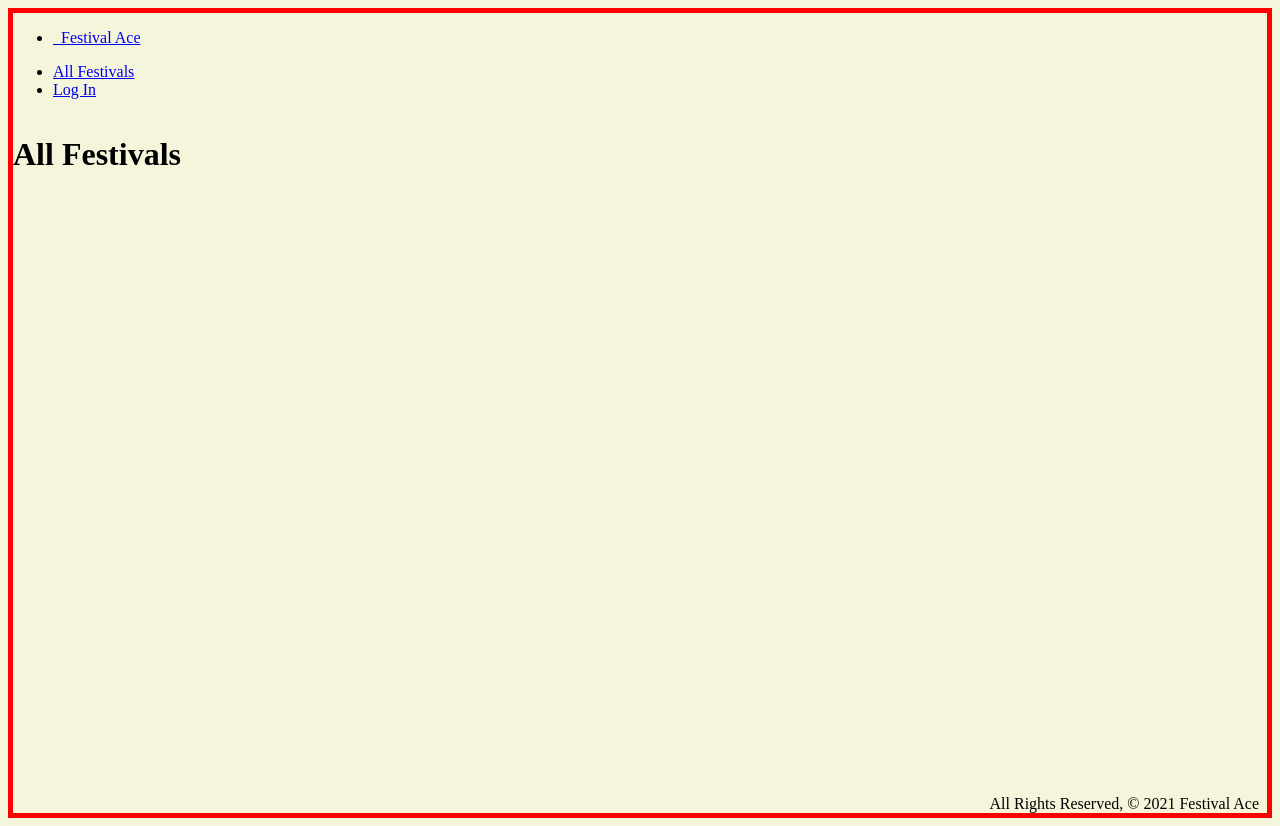
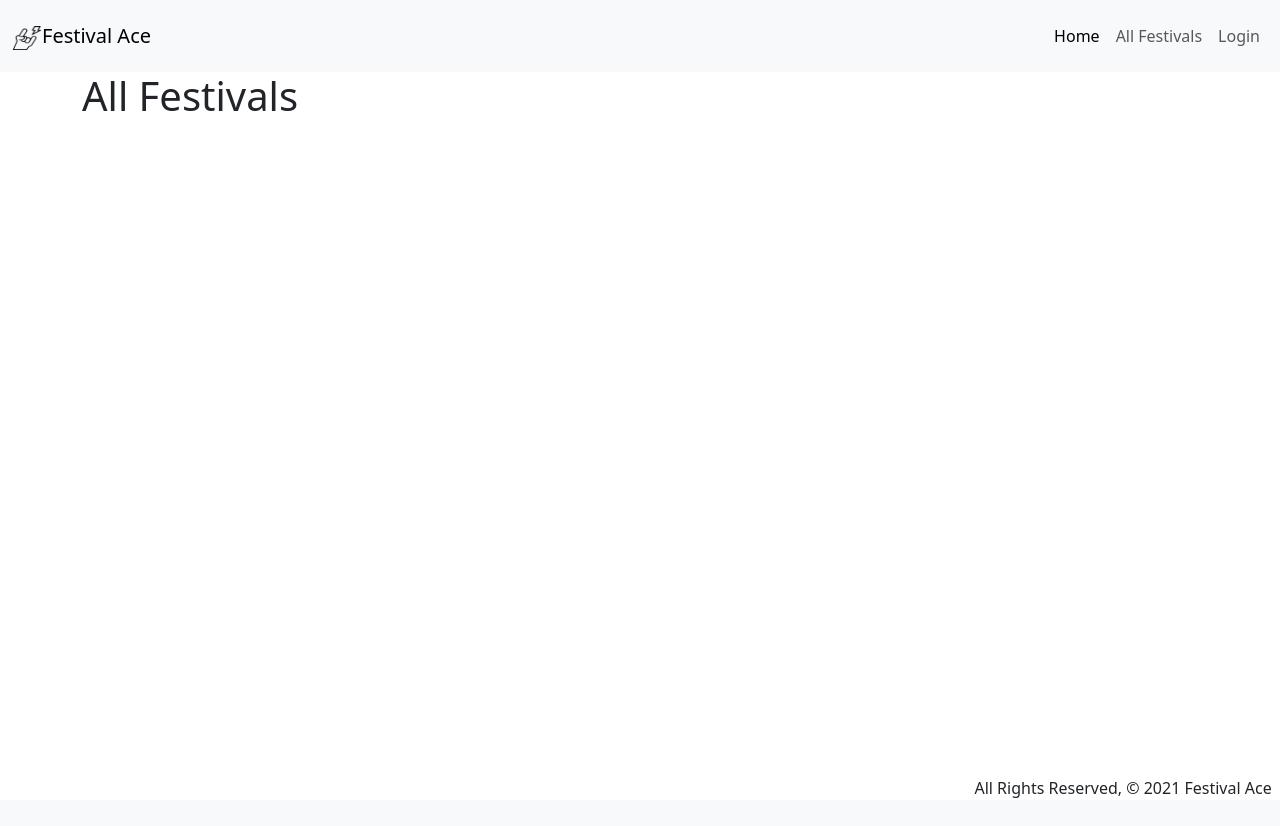
Before and after one commit to nprati01/P3_Festival_Ace, a Django app: page /festivals/ in a window 1280 px wide. After the commit the page ends 798 px from the top, so only its background shows below. Run offline with Django 4.2, Linux system fonts and the light colour scheme; data that the repository does not hold is empty.

Commit message:
add styling

```diff
--- a/main_app/static/css/style.css
+++ b/main_app/static/css/style.css
@@ -3,21 +3,14 @@ body {
     display: flex;
     min-height: 100vh;
     flex-direction: column;
-    background-color: beige;
-    border: red 5px solid;
-  }
-  .card-content{
-    border: red 5px solid;
+    background-color: white;
 
   }
-  .card{
-    display: flex;
-    display: table-row;
-    padding:10px;
-    margin:30px;
-    border: red 5px solid;
 
-  }
+
+
+
+
   main {
     flex: 1 0 auto;
   }
--- a/main_app/templates/base.html
+++ b/main_app/templates/base.html
@@ -3,32 +3,47 @@
 <html lang="en">
 <head>
   <meta charset="UTF-8">
-  <meta name="viewport" content="width=device-width, initial-scale=1.0">
+  <meta name="viewport" content="width=device-width, initial-scale=1.">
   <meta http-equiv="X-UA-Compatible" content="ie=edge">
   <title>Festival Ace</title>
+  <link href="https://cdn.jsdelivr.net/npm/bootstrap@5.3.0-alpha3/dist/css/bootstrap.min.css" rel="stylesheet" integrity="sha384-KK94CHFLLe+nY2dmCWGMq91rCGa5gtU4mk92HdvYe+M/SXH301p5ILy+dN9+nJOZ" crossorigin="anonymous">
+  <script src="https://cdn.jsdelivr.net/npm/bootstrap@5.3.0-alpha3/dist/js/bootstrap.bundle.min.js" integrity="sha384-ENjdO4Dr2bkBIFxQpeoTz1HIcje39Wm4jDKdf19U8gI4ddQ3GYNS7NTKfAdVQSZe" crossorigin="anonymous"></script>
+
   <link rel="stylesheet" type="text/css" href="{% static 'css/style.css' %}">
 </head>
 <body>
-  <header class="navbar-fixed">
-    <nav>
-      <div class="nav-wrapper">
-        <ul>
-          <li><a href="{% url 'home' %}" class="left brand-logo">&nbsp;&nbsp;Festival Ace</a></li>
-        </ul>
+    <nav class="navbar navbar-expand-md py-3 bg-body-tertiary">
+        <div class="container-fluid">
+          <button class="navbar-toggler" type="button" data-bs-toggle="collapse" data-bs-target="#navbarTogglerDemo01" aria-controls="navbarTogglerDemo01" aria-expanded="false" aria-label="Toggle navigation">
+            <span class="navbar-toggler-icon"></span>
+          </button>
+          <div class="collapse navbar-collapse" id="navbarTogglerDemo01">
+            <a class="navbar-brand" href="{% url 'index' %}"><img src="{% static 'main_app/logo.png' %}" width="30" height="24">Festival Ace</a>
+            <ul class="navbar-nav ms-auto mb-2 mb-lg-0">
+              <li class="nav-item">
+                <a class="nav-link active" aria-current="page" href="{% url 'home' %}">Home</a>
+              </li>
+              <li class="nav-item">
+                <a class="nav-link" href="{% url 'index' %}">All Festivals</a>
+              </li>
+              {% if user.is_authenticated %}
+              <li class="nav-item">
+                <a class="nav-link" href="{% url 'my_festivals_index' %}">My Festivals</a>
+              </li>
+              <li class="nav-item">
+                <a class="nav-link" href="{% url 'logout' %}">Log Out</a>
+              </li>
+              {% else %}
+              <li class="nav-item">
+                <a class="nav-link" href="{% url 'login' %}">Login</a>
+              </li>
+              {% endif %}
+            </ul>
 
-        <ul class="right">
-            <li><a href="{% url 'index' %}">All Festivals</a></li>
-            {% if user.is_authenticated %}
-            <li><a href="{% url 'my_festivals_index' %}">My Festivals</a></li>
-            <li><a href="{% url 'logout' %}">Log Out</a></li>
-            {% else %}
-            <li><a href="{% url 'login' %}">Log In</a></li>
-            {% endif %}
+          </div>
+        </div>
+      </nav>
 
-        </ul>
-      </div>
-    </nav>
-  </header>
   <main class="container">
     {% block content %}
     {% endblock %}
--- a/main_app/templates/festivals/index.html
+++ b/main_app/templates/festivals/index.html
@@ -3,19 +3,18 @@
 <h1>All Festivals </h1>
 
 {% for festival in festivals %}
-  <div class="card">
-    <a href="{% url 'detail' festival.id%}">
-    <div class="card-content">
-      <span class="card-title">{{ festival.name }}</span>
-      <p>Location: {{ festival.location }}</p>
-      <p>Date: {{ festival.date }}</p>
-      <p>Duration: {{ festival.duration }}</p>
+  <div class="card" style="width: 18rem;">
+    {%load static%}
+    <img src="{% static 'main_app/home.jpg' %}" class="card-img-top" alt="image-placeholder">
+    <div class="card-body">
+      <h5 class="card-title">{{ festival.name }}</h5>
+      <p class="card-text">Location: {{ festival.location }}</p>
+      <p class="card-text">Date: {{ festival.date }}</p>
+      <p class="card-text">Duration: {{ festival.duration }}</p>
+      <form action="{% url 'add_festival' festival.id %}" method="POST">
+        {% csrf_token %}
+        <a href="{% url 'detail' festival.id%}" class="btn btn-primary">Details</a>
     </div>
-
-    <form action="{% url 'add_festival' festival.id %}" method="POST">
-      {% csrf_token %}
-      <button type="submit">Add Festival</button>
-    </form>
   </div>
 {% endfor %}
 
--- a/main_app/templates/home.html
+++ b/main_app/templates/home.html
@@ -1,5 +1,8 @@
 {% extends 'base.html' %}
 {% block content%}
+
     <h1>Festival Ace</h1>
+    {% load static %}
+    <img src="{% static 'main_app/home.jpg' %}" class="img-fluid" alt="home">
 
 {% endblock %}
--- a/main_app/views.py
+++ b/main_app/views.py
@@ -63,6 +63,8 @@ def create_task(request, festival_id, my_festival):
     return render(request, 'main_app/create_task.html', {'form': form})
 
 
+
+
 def create_suitcase(request, festival_id, my_festival):
     festival = Festival.objects.get(id=festival_id)
     print(festival)
```
Also changed, not shown: main_app/static/main_app/home.jpg (added), main_app/static/main_app/logo.png (added).
